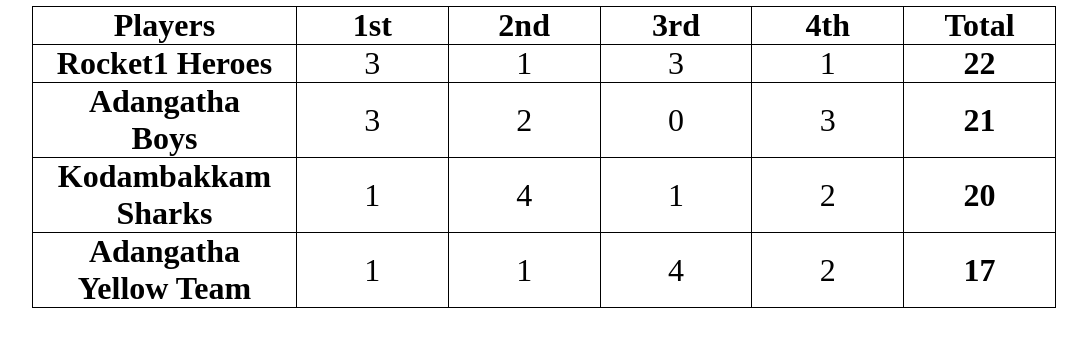
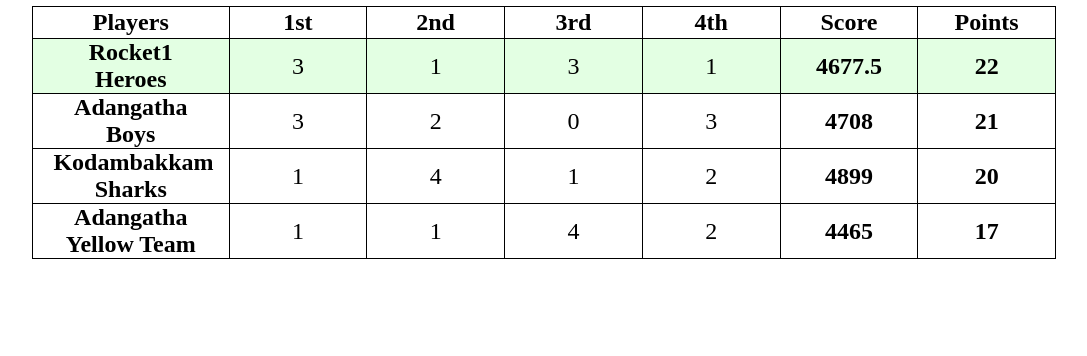
Before and after one commit to hariharan-dev/ipl-fantasy-2021, a plain HTML site: page index.html in a window 1280 px wide. Shown: the part 180-536 px from the top of the page, without its empty margins (96-1183 px from the left). Drawn offline with Linux system fonts and the light colour scheme.

Commit message:
added total score

```diff
--- a/index.html
+++ b/index.html
@@ -12,7 +12,8 @@
         <th>2nd</th>
         <th>3rd</th>
         <th>4th</th>
-        <th>Total</th>
+        <th>Score</th>
+        <th>Points</th>
       </tr>
       <template id="pointsTableTemp">
         <tr>
@@ -21,7 +22,8 @@
           <td id="pos2"></td>
           <td id="pos3"></td>
           <td id="pos4"></td>
-          <th id="total"></th>
+          <th id="score"></th>
+          <th id="points"></th>
         </tr>
       </template>
     </table>
--- a/index.js
+++ b/index.js
@@ -139,7 +139,8 @@ const pointsTable = {
     2: 0,
     3: 0,
     4: 0,
-    total: 0,
+    totalPts: 0,
+    totalScore: 0,
   },
   "Adangatha Yellow Team": {
     name: "Adangatha Yellow Team",
@@ -147,7 +148,8 @@ const pointsTable = {
     2: 0,
     3: 0,
     4: 0,
-    total: 0,
+    totalPts: 0,
+    totalScore: 0,
   },
   "Kodambakkam Sharks": {
     name: "Kodambakkam Sharks",
@@ -155,7 +157,8 @@ const pointsTable = {
     2: 0,
     3: 0,
     4: 0,
-    total: 0,
+    totalPts: 0,
+    totalScore: 0,
   },
   "Rocket1 Heroes": {
     name: "Rocket1 Heroes",
@@ -163,31 +166,57 @@ const pointsTable = {
     2: 0,
     3: 0,
     4: 0,
-    total: 0,
+    totalPts: 0,
+    totalScore: 0,
   },
 };
+const displayTable = [];
 
+calcualePlayerPositions();
+calcualeTotalPts();
+preparePointsTable();
+addHTMLElements();
+enableAccordion();
+
+/**
+ * Calculates player position counts & total score
+ */
+function calcualePlayerPositions() {
   GAMES.forEach((game) => {
     Players.forEach((player) => {
       if (game[player]) {
         pointsTable[player][game[player]]++;
+        pointsTable[player].totalScore += game.scores[player];
       }
     });
   });
+}
+
+/**
+ * Calculates total points based on player positions finished
+ */
+function calcualeTotalPts() {
   Object.keys(pointsTable).forEach((player) => {
     [1, 2, 3, 4].forEach((position) => {
-    pointsTable[player]["total"] +=
+      pointsTable[player]["totalPts"] +=
         (5 - position) * pointsTable[player][position];
     });
   });
-const displayTable = [];
+}
+
+/**
+ * Forms points table data
+ */
+function preparePointsTable() {
   Object.keys(pointsTable).forEach((player) => {
     displayTable.push(pointsTable[player]);
   });
   displayTable.sort((playerA, playerB) =>
-  playerA.total > playerB.total ? -1 : 1
+    playerA.totalPts > playerB.totalPts ? -1 : 1
   );
+}
 
+function addHTMLElements() {
   displayTable.forEach((player) => {
     const pTableRow = pointsTableTemp.content.cloneNode(true);
     let playerTD = pTableRow.querySelector("#player");
@@ -202,8 +231,11 @@ displayTable.forEach((player) => {
     let pos4TD = pTableRow.querySelector("#pos4");
     pos4TD.innerHTML = player[4];
 
-  let playerTotal = pTableRow.querySelector("#total");
-  playerTotal.innerHTML = player["total"];
+    let points = pTableRow.querySelector("#points");
+    points.innerHTML = player["totalPts"];
+
+    let score = pTableRow.querySelector("#score");
+    score.innerHTML = player["totalScore"];
 
     document.getElementById("points-table").appendChild(pTableRow);
   });
@@ -215,12 +247,16 @@ GAMES.forEach((game) => {
 
     Object.keys(game.scores).forEach((player, index) => {
       let playerScore = matchTemplate.querySelector("#p" + (index + 1));
-    playerScore.innerHTML = `${player} - ${game.scores[player]}`;
+      playerScore.innerHTML = `${index + 1}. ${player} - ${
+        game.scores[player]
+      }`;
     });
 
     document.getElementById("match-history").appendChild(matchTemplate);
   });
+}
 
+function enableAccordion() {
   var acc = document.getElementsByClassName("accordion");
   var i;
 
@@ -239,3 +275,4 @@ for (i = 0; i < acc.length; i++) {
       }
     });
   }
+}
--- a/style.css
+++ b/style.css
@@ -2,12 +2,16 @@ body {
   width: 80vw;
   margin: 10% auto 0 auto;
   text-align: center;
+  position: relative;
 }
 table {
   margin-bottom: 10%;
   border-collapse: collapse;
   width: 100%;
   height: 20vh;
+}
+tr:nth-child(2){
+  background: #beffbe6e;
 }
 table,
 th,
@@ -18,14 +22,14 @@ td {
 th,
 td {
   padding: 0 2%;
-  font-size: 2em;
+  font-size: 1.5em;
   height: 4vh;
   text-align: center;
   width: 10%;
 }
 
 footer {
-  position: fixed;
+  position: absolute;
   bottom: 1%;
   left: 50%;
   transform: translateX(-50%);
@@ -42,7 +46,7 @@ footer {
   border: none;
   outline: none;
   transition: 0.4s;
-  font-size: 2rem;
+  font-size: 1.5rem;
   border: 1px solid;
   margin: 1% 0;
 }
```
Lines whose indentation alone changed are shown as unchanged.
